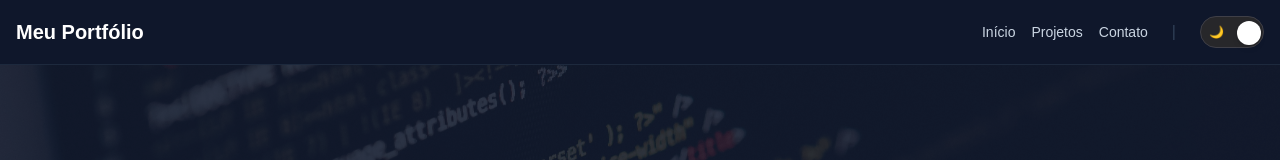
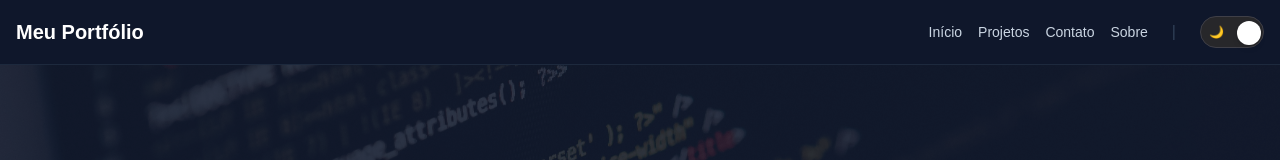
Before and after one commit to LevizBlessedpo/portifolio-nextjs, a Next.js app: page / in a window 1280 px wide. Shown: the top 160 px of the page. Built offline with nearby package versions, Linux system fonts and the light colour scheme.

Commit message:
Parte de sobre adicionada na projeto

```diff
--- a/src/app/components/Navbar.jsx
+++ b/src/app/components/Navbar.jsx
@@ -13,6 +13,7 @@ export default function Navbar({ darkMode, toggleTheme }) {
           <li><a href="#inicio" className="hover:text-blue-500 transition-colors">Início</a></li>
           <li><a href="#projetos" className="hover:text-blue-500 transition-colors">Projetos</a></li>
           <li><a href="#contato" className="hover:text-blue-500 transition-colors">Contato</a></li>
+          <li><a href="#sobre" className="hover:text-blue-500 transition-colors">Sobre</a></li>
         </ul>
 
         <span className={darkMode ? 'text-slate-700' : 'text-slate-300'}>|</span>
```
